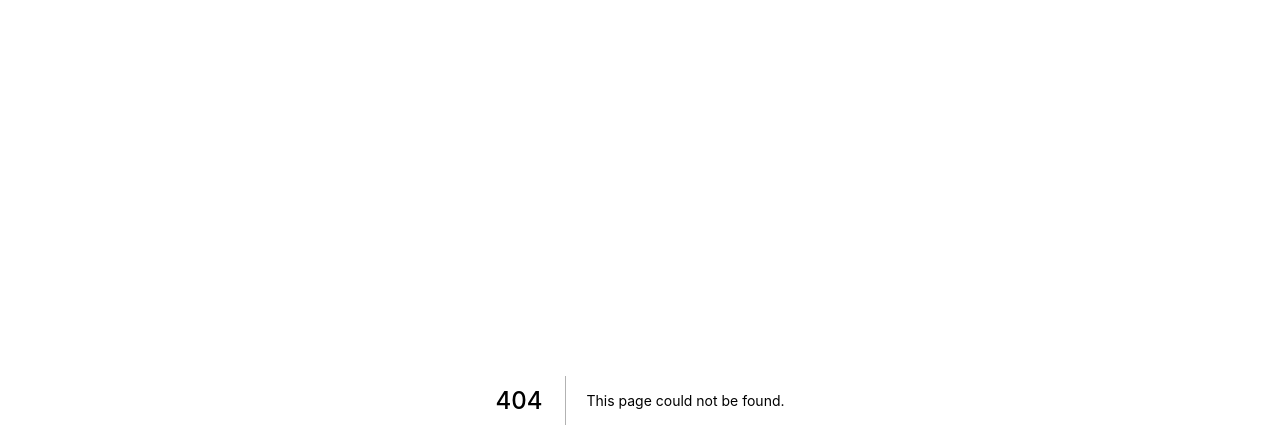
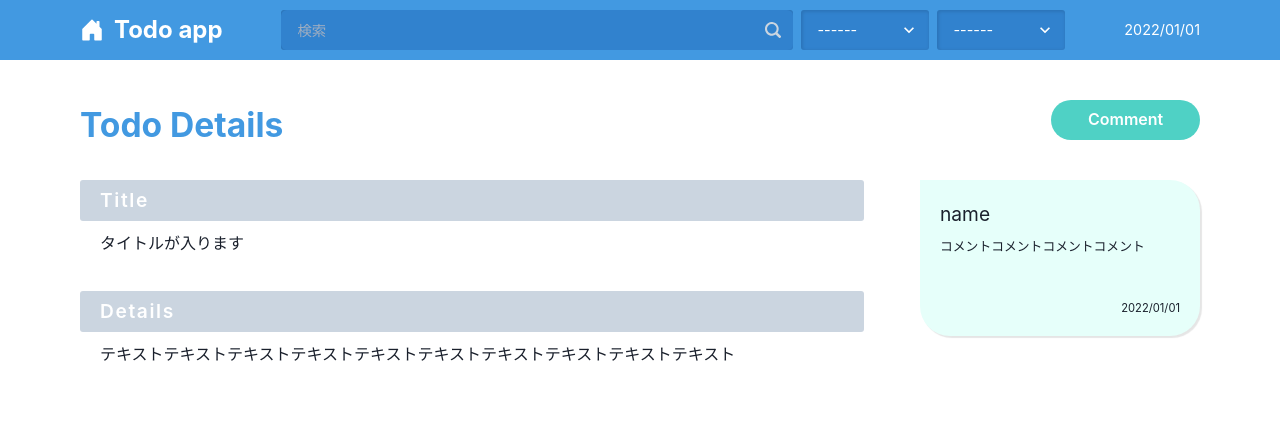
Before and after one commit to nao5100000/my-next-todo-app, a Next.js app: page /DetailTodo in a window 1280 px wide. Before the commit this address had no page. Shown: the top 448 px of the page. Built offline with nearby package versions, Linux system fonts and the light colour scheme.

Commit message:
詳細ページ作成

```diff
--- /dev/null
+++ b/pages/DetailTodo.jsx
@@ -0,0 +1,47 @@
+import { Box, Container, Flex, Text } from "@chakra-ui/react";
+import CommentButton from "../src/atoms/button/CommentButton";
+import DetailTodoTitle from "../src/atoms/text/DetailTodoTitle";
+
+import Title from "../src/atoms/text/Title";
+import CommentItem from "../src/molucules/CommentItem";
+import Header from "../src/organisms/Header";
+
+const DetailTodo = () => {
+  return (
+    <>
+      <main>
+        <Header />
+        <Container
+          maxWidth="1200px"
+          width="90%"
+          marginTop="100px"
+          marginBottom="90px"
+          display="flex"
+          justifyContent="space-between"
+          alignItems="flex-start"
+          flexWrap="wrap"
+        >
+          <Flex justify="space-between" w="100%">
+            <Title children="Todo Details" />
+            <CommentButton />
+          </Flex>
+          <Box w="70%">
+            <Box marginBottom="36px">
+              <DetailTodoTitle children="Title" />
+              <Text padding="0 20px">タイトルが入ります</Text>
+            </Box>
+            <Box>
+              <DetailTodoTitle children="Details" />
+              <Text padding="0 20px">
+                テキストテキストテキストテキストテキストテキストテキストテキストテキストテキスト
+              </Text>
+            </Box>
+          </Box>
+          <CommentItem />
+        </Container>
+      </main>
+    </>
+  );
+};
+
+export default DetailTodo;
--- /dev/null
+++ b/src/atoms/button/CommentButton.jsx
@@ -0,0 +1,19 @@
+import { Button } from "@chakra-ui/react";
+
+const CommentButton = () => {
+  return (
+    <Button
+      bg="teal.300"
+      color="white"
+      borderRadius="50px"
+      padding="5px"
+      width="170px"
+      transition="background-color .3s ease-out"
+      _hover={{ background: "teal.200" }}
+    >
+      Comment
+    </Button>
+  );
+};
+
+export default CommentButton;
--- /dev/null
+++ b/src/atoms/text/DetailTodoTitle.jsx
@@ -0,0 +1,23 @@
+import { Text, Box } from "@chakra-ui/react";
+
+const DetailTodoTitle = ({ children }) => {
+  return (
+    <Box
+      bg="gray.300"
+      padding="6px 20px"
+      borderRadius="3px"
+      marginBottom="10px"
+    >
+      <Text
+        color="white"
+        fontSize="1.2rem"
+        fontWeight="600"
+        letterSpacing=".1rem"
+      >
+        {children}
+      </Text>
+    </Box>
+  );
+};
+
+export default DetailTodoTitle;
--- a/src/atoms/text/Title.jsx
+++ b/src/atoms/text/Title.jsx
@@ -8,6 +8,7 @@ const Title = ({ children }) => {
         fontWeight="bold"
         fontSize="2.1rem"
         marginBottom="30px"
+        w="100%"
       >
         {children}
       </Text>
--- /dev/null
+++ b/src/molucules/CommentItem.jsx
@@ -0,0 +1,25 @@
+import { Box, Text } from "@chakra-ui/react";
+
+const CommentItem = () => {
+  return (
+    <Box
+      bg="teal.50"
+      w="25%"
+      borderRadius="0 30px 30px 30px"
+      padding="20px 20px 80px"
+      boxShadow="2px 2px 1px rgba(0,0,0,.1)"
+      position="relative"
+      marginBottom="15px"
+    >
+      <Text fontSize="1.2rem" marginBottom="8px">
+        name
+      </Text>
+      <Text fontSize=".8rem">コメントコメントコメントコメント</Text>
+      <Text fontSize=".7rem" position="absolute" right="20px" bottom="20px">
+        2022/01/01
+      </Text>
+    </Box>
+  );
+};
+
+export default CommentItem;
```
Also changed, not shown: pages/NewTodo.jsx (+6 -1 lines), pages/TrashTodo.jsx (+13 -1 lines), hooks/TodoState.jsx (added).
